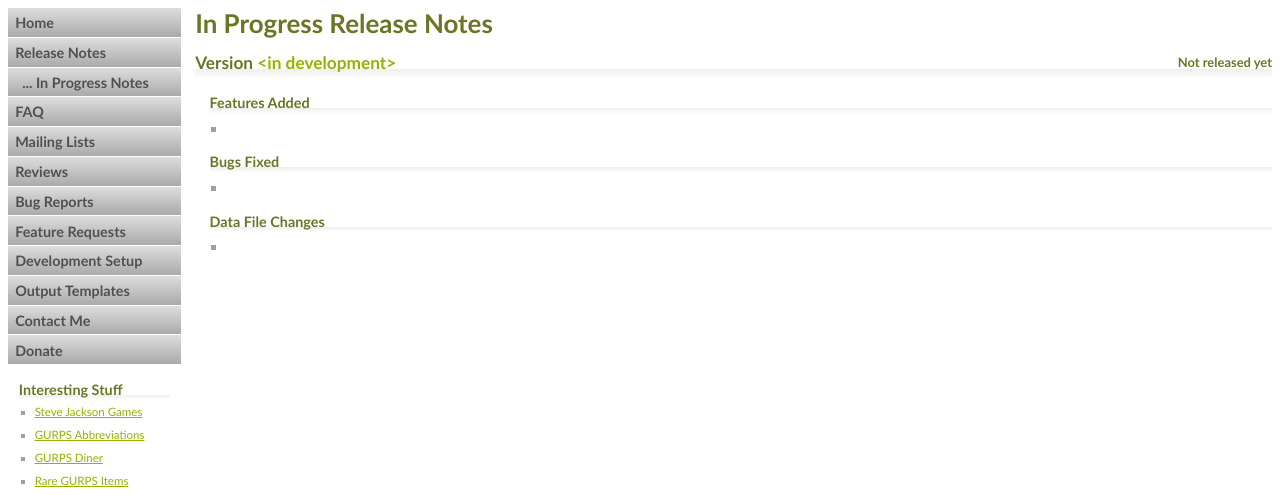
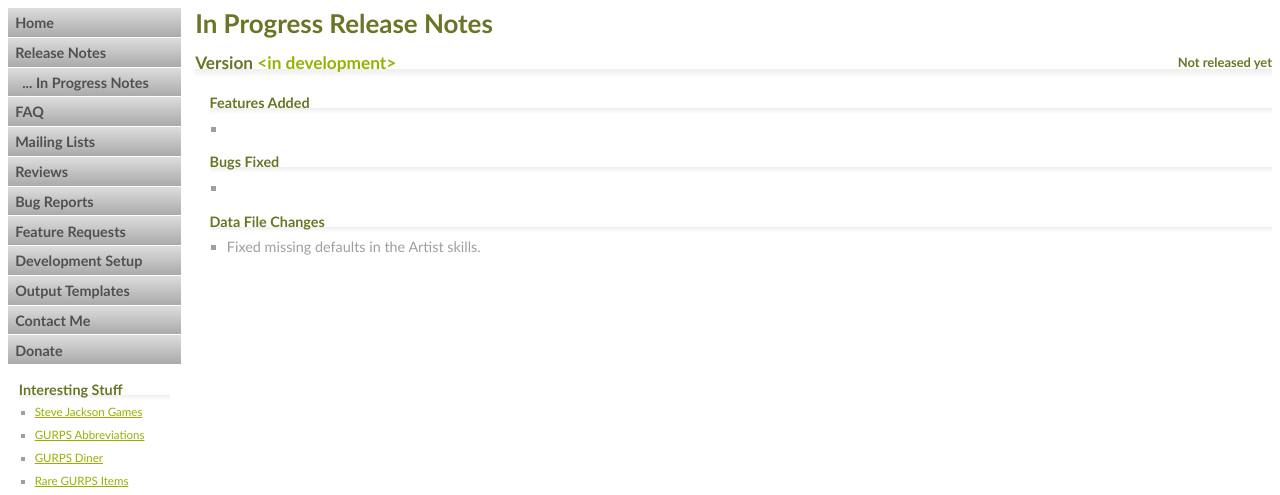
Before and after one commit to richardwilkes/gcs_web, a PHP site: page /in_progress_notes.php in a window 1280 px wide. Shown: the part 56-551 px from the top of the page. Run offline with PHP 8.4, Linux system fonts and the light colour scheme.

Commit message:
Note recent changes.

```diff
--- a/in_progress_notes.php
+++ b/in_progress_notes.php
@@ -22,7 +22,7 @@
 					</ul>
 					<h3>Data File Changes</h3>
 					<ul>
-						<li></li>
+						<li>Fixed missing defaults in the Artist skills.</li>
 					</ul>
 				</div>
 			</div>
```
